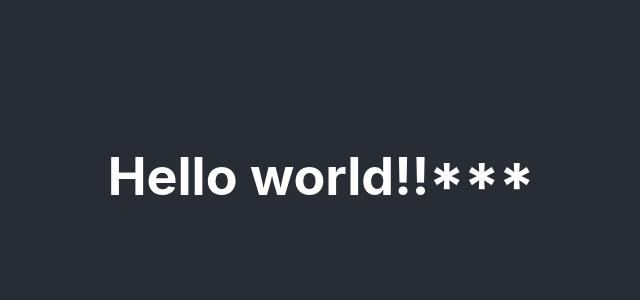
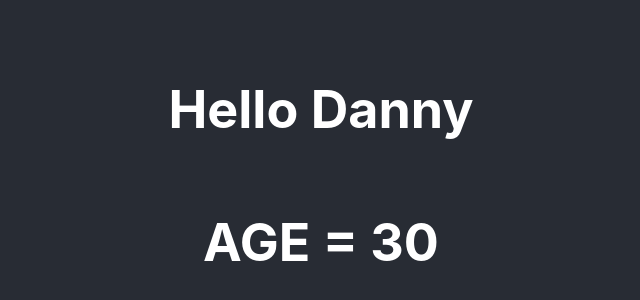
Before and after one commit to fullstack270923/react-hello-world, a React (Create React App) app: page / in a window 1280 px wide. Shown: the part 224-524 px from the top of the page, without its empty margins (319-959 px from the left). Built offline with nearby package versions, Linux system fonts and the light colour scheme.

Commit message:
Update App.js

```diff
--- a/src/App.js
+++ b/src/App.js
@@ -1,16 +1,26 @@
+import React from 'react';
 import logo from './logo.svg';
 import './App.css';
 
-function App() {
-  return (
-    <div className="App">
-      <header className="App-header">
+class App extends React.Component {
+  // data
+  state = {
+    name: 'Danny',
+    age: 30
+  }
 
-        <h1>Hello world!!***</h1>
+  // redner
+  render() {
+    return (
+      <div className="App">
+        <header className="App-header">
+          <h1>Hello {this.state.name}</h1>
+          <h1>AGE = {this.state.age}</h1>
 
-      </header>
-    </div>
-  );
+        </header>
+      </div>
+    );
+  }
 }
 
 export default App;
```
